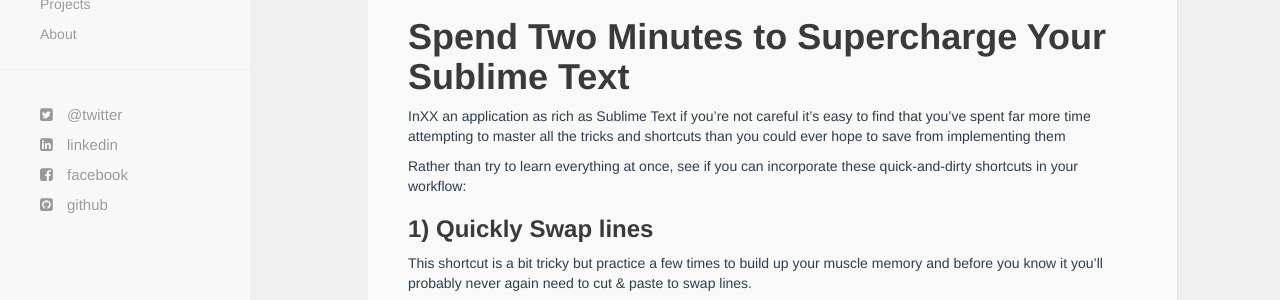
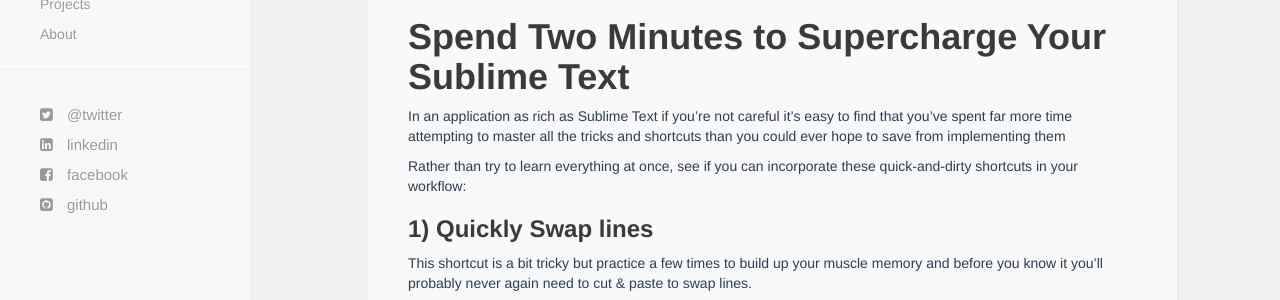
Before and after one commit to valgaze/valgaze.github.io, a Jekyll site: the page built from _posts/2015-08-24-two-minnutes-to-supercharge.markdown, in a window 1280 px wide and 900 px high. Shown: the part 203-503 px from the top of the window. Built offline with Jekyll 4.4.1, drawn with Linux system fonts in a browser that asks for light colours; nearby versions of some CDN libraries; Markdown is read by kramdown in place of the engine named in the settings; comment, search, counter and statistics services are not loaded.

Commit message:
Typo fix

```diff
--- a/_posts/2015-08-24-two-minnutes-to-supercharge.markdown
+++ b/_posts/2015-08-24-two-minnutes-to-supercharge.markdown
@@ -1,9 +1,11 @@
 ---
 title: Two Minutes to Supercharge Your Sublime Text
+published: true
 ---
+
 # Spend Two Minutes to Supercharge Your Sublime Text
 
-InXX an application as rich as Sublime Text if you're not careful it's easy to find that you've spent far more time attempting to master all the tricks and shortcuts than you could ever hope to save from implementing them
+In an application as rich as Sublime Text if you're not careful it's easy to find that you've spent far more time attempting to master all the tricks and shortcuts than you could ever hope to save from implementing them
 
 Rather than try to learn everything at once, see if you can incorporate these quick-and-dirty shortcuts in your workflow:
 
```
